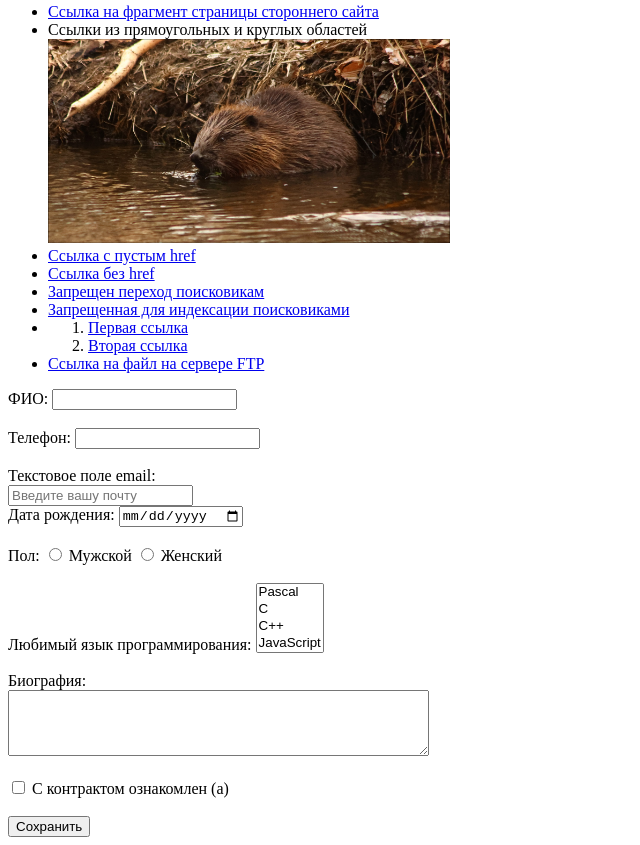
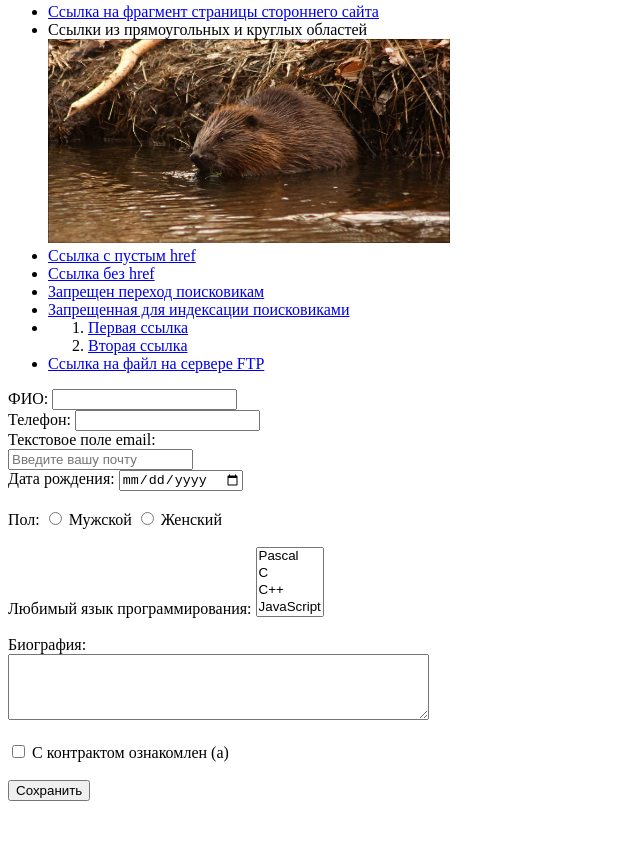
Before and after one commit to VerOnikangel/VerOnikangel.github.io, a plain HTML site: page index.html in a window 1280 px wide. Shown: the part 530-1375 px from the top of the page, without its empty margins (0-640 px from the left). After the commit the page ends 1339 px from the top, so only its background shows below. Drawn offline with Linux system fonts and the light colour scheme.

Commit message:
Update index.html

```diff
--- a/index.html
+++ b/index.html
@@ -80,16 +80,16 @@
     <!-- Форма с полями -->
     <form action="submit_form.php" method="post">
         <label for="name">ФИО:</label>
-        <input type="text" id="name" name="name"><br><br>
+        <input type="text" id="name" name="name"><br>
 
         <label for="phone">Телефон:</label>
-        <input type="tel" id="phone" name="phone"><br><br>
+        <input type="tel" id="phone" name="phone"><br>
         <label>
-        Текстовое поле email:<br />
+        Текстовое поле email:<br>
         <input name="field-email"
           type="email"
-          placeholder="Введите вашу почту" />
-       </label><br />
+          placeholder="Введите вашу почту" >
+       </label><br>
 
         <label for="dob">Дата рождения:</label>
         <input type="date" id="dob" name="dob"><br><br>
```
